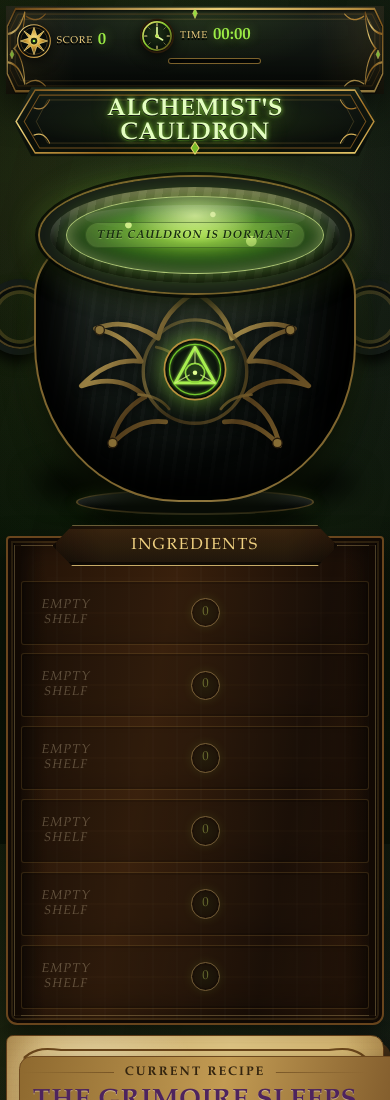
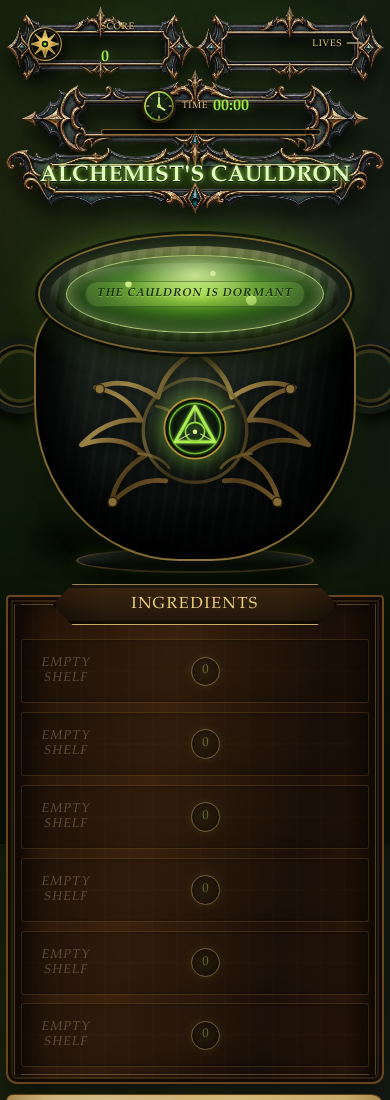
Before and after one commit to Tobi189/alchemists-cauldron, a website built with Vite: page index.html in a window 390 px wide. Shown: the top 1100 px of the page. Built offline with nearby package versions, Linux system fonts and the light colour scheme.

Commit message:
style: redesign game header

```diff
--- a/src/styles/main.scss
+++ b/src/styles/main.scss
@@ -93,56 +93,71 @@ button {
 .game-header__frame {
   position: relative;
   z-index: 1;
-  min-height: 6.4rem;
-  padding: 1rem clamp(1.1rem, 3vw, 3.2rem);
-  background:
-    url('../assets/ui/hud-frame.svg') center / 100% 100% no-repeat,
-    linear-gradient(90deg, rgba($gold, 0.12), transparent 18% 82%, rgba($gold, 0.12)),
-    radial-gradient(ellipse at 50% 0, rgba($magic, 0.1), transparent 55%),
-    linear-gradient(180deg, rgba(#1a211b, 0.98), rgba(#060906, 0.99));
-  box-shadow:
-    inset 0 -1.2rem 2rem rgba(#000, 0.42),
-    0 0.8rem 2.2rem rgba(#000, 0.58);
+  padding-inline: clamp(0.15rem, 0.7vw, 0.75rem);
 }
 
 .game-header__hud {
   display: grid;
-  grid-template-columns: minmax(0, 1fr) auto minmax(0, 1fr);
-  gap: clamp(0.5rem, 2vw, 1.5rem);
+  grid-template-columns: minmax(13rem, 1fr) minmax(18rem, 0.82fr) minmax(13rem, 1fr);
   align-items: center;
+}
+
+.hud__plaque {
+  position: relative;
+  min-width: 0;
+  min-height: clamp(5.6rem, 7vw, 7.5rem);
+  isolation: isolate;
+
+  &::before,
+  &::after {
+    position: absolute;
+    content: '';
+    pointer-events: none;
+  }
+
+  &::before {
+    z-index: -2;
+    inset: 0;
+  }
+
+  &::after {
+    z-index: -1;
+    inset: 19% 10%;
+    border-radius: 50%;
+    box-shadow: 0 0 1.8rem rgba($magic, 0.08);
+  }
 }
 
 .game-header__title-group {
   position: relative;
-  z-index: 2;
-  width: min(76%, 56rem);
+  z-index: 4;
+  width: min(64%, 61rem);
   min-width: 0;
-  padding: clamp(0.55rem, 1.2vw, 0.9rem) clamp(2.5rem, 6vw, 6rem);
-  margin: -0.7rem auto 0;
+  min-height: clamp(4.7rem, 7vw, 7.3rem);
+  padding: clamp(0.75rem, 1.35vw, 1.15rem) clamp(2.2rem, 5vw, 5rem) clamp(1rem, 1.7vw, 1.45rem);
+  margin: clamp(-1.45rem, -1.6vw, -0.85rem) auto 0;
+  display: grid;
+  place-items: center;
   text-align: center;
   background:
-    url('../assets/ui/title-frame.svg') center / 100% 100% no-repeat,
-    radial-gradient(ellipse at 50% 50%, rgba($magic, 0.18), transparent 64%),
-    linear-gradient(180deg, #182119, #070a07);
-  box-shadow:
-    inset 0 0 1.2rem rgba($magic, 0.09),
-    0 0.8rem 1.4rem rgba(#000, 0.62),
-    0 0 1rem rgba($magic, 0.12);
-  clip-path: polygon(5% 0, 95% 0, 100% 50%, 95% 100%, 5% 100%, 0 50%);
+    url('../assets/ui/hud-title-frame.png') center / 100% 100% no-repeat,
+    radial-gradient(ellipse at 50% 45%, rgba($magic, 0.11), transparent 62%);
+  filter: drop-shadow(0 0.8rem 0.7rem rgba(#000, 0.7));
 }
 
 .game-header__title {
   margin: 0;
   color: #e4ffc0;
-  font-size: clamp(1.7rem, 4vw, 3.45rem);
+  font-size: clamp(1.4rem, 2.7vw, 3.1rem);
   font-weight: 600;
   line-height: 1;
-  letter-spacing: 0.045em;
+  letter-spacing: 0.055em;
   text-transform: uppercase;
+  white-space: nowrap;
   text-shadow:
     0 1px #111,
-    0 0 0.32rem rgba($magic, 0.95),
-    0 0 1.3rem rgba($magic, 0.48),
+    0 0 0.3rem rgba($magic, 0.9),
+    0 0 1.4rem rgba($magic, 0.5),
     0 2px #19320d;
 }
 
@@ -177,14 +192,33 @@ button {
 }
 
 .hud__score {
+  z-index: 1;
+  min-height: clamp(5.6rem, 7vw, 7.5rem);
+  padding: clamp(0.9rem, 1.4vw, 1.35rem) clamp(2rem, 4.2vw, 4.5rem) clamp(0.9rem, 1.4vw, 1.35rem)
+    clamp(2.1rem, 4vw, 4rem);
   justify-self: start;
+  width: 100%;
+  filter: drop-shadow(0 0.65rem 0.55rem rgba(#000, 0.72));
+
+  &::before {
+    background: url('../assets/ui/hud-side-frame.png') center / 100% 100% no-repeat;
+  }
 }
 
 .hud__timer {
+  z-index: 3;
   display: grid;
   gap: 0.3rem;
+  align-content: center;
   justify-self: center;
-  min-width: clamp(9rem, 17vw, 15rem);
+  width: calc(100% + clamp(2rem, 4vw, 4.5rem));
+  min-width: 18rem;
+  padding: clamp(0.85rem, 1.25vw, 1.25rem) clamp(3.2rem, 5vw, 5rem);
+  filter: drop-shadow(0 0.75rem 0.6rem rgba(#000, 0.78));
+
+  &::before {
+    background: url('../assets/ui/hud-timer-frame.png') center / 100% 100% no-repeat;
+  }
 
   .hud__item {
     justify-content: center;
@@ -235,19 +269,41 @@ button {
 }
 
 .hud__lives {
-  min-width: clamp(4.5rem, 12vw, 11rem);
+  z-index: 1;
+  display: grid;
+  align-content: center;
+  width: 100%;
+  min-width: 0;
+  min-height: clamp(5.6rem, 7vw, 7.5rem);
+  padding: clamp(0.9rem, 1.4vw, 1.35rem) clamp(2.1rem, 4vw, 4rem) clamp(0.9rem, 1.4vw, 1.35rem)
+    clamp(2rem, 4.2vw, 4.5rem);
   justify-self: end;
   text-align: right;
+  filter: drop-shadow(0 0.65rem 0.55rem rgba(#000, 0.72));
+
+  &::before {
+    background: url('../assets/ui/hud-side-frame.png') center / 100% 100% no-repeat;
+    transform: scaleX(-1);
+  }
 }
 
 .hud__lives--empty {
-  min-height: 1px;
+  grid-template-columns: auto auto;
+  gap: clamp(0.3rem, 0.8vw, 0.65rem);
+  align-items: center;
+  justify-content: end;
+  min-height: clamp(5.6rem, 7vw, 7.5rem);
+}
+
+.hud__value--dormant {
+  color: $muted-ink;
+  text-shadow: 0 0 0.5rem rgba($gold, 0.25);
 }
 
 .hud__hearts {
   display: flex;
   gap: clamp(0.15rem, 0.6vw, 0.45rem);
-  justify-content: flex-end;
+  justify-content: center;
 }
 
 .hud__heart {
@@ -1845,6 +1901,38 @@ button {
 }
 
 @media (max-width: 760px) {
+  .game-header__frame {
+    padding-inline: 0;
+  }
+
+  .game-header__hud {
+    grid-template-areas:
+      'score lives'
+      'timer timer';
+    grid-template-columns: repeat(2, minmax(0, 1fr));
+    row-gap: 0;
+  }
+
+  .hud__score {
+    grid-area: score;
+  }
+
+  .hud__timer {
+    grid-area: timer;
+    width: min(88%, 32rem);
+    min-width: 17rem;
+    margin-top: -0.8rem;
+  }
+
+  .hud__lives {
+    grid-area: lives;
+  }
+
+  .game-header__title-group {
+    width: min(96%, 39rem);
+    margin-top: -0.95rem;
+  }
+
   .game-board {
     grid-template-columns: minmax(0, 1fr);
   }
@@ -1919,22 +2007,22 @@ button {
   }
 
   .game-header__frame {
-    min-height: 5.5rem;
-    padding: 0.75rem 0.65rem;
+    padding: 0;
   }
 
   .game-header__hud {
-    gap: 0.25rem;
+    column-gap: 0;
   }
 
   .game-header__title-group {
-    width: 96%;
-    padding: 0.65rem 1.6rem;
-    margin-top: -0.4rem;
+    width: 100%;
+    min-height: 4.5rem;
+    padding: 0.65rem 2.15rem 0.95rem;
+    margin-top: -0.8rem;
   }
 
   .game-header__title {
-    font-size: clamp(1.25rem, 6.2vw, 1.7rem);
+    font-size: clamp(1.18rem, 5.8vw, 1.62rem);
     letter-spacing: 0.02em;
   }
 
@@ -1961,23 +2049,51 @@ button {
   }
 
   .hud__label {
-    font-size: 0.62rem;
+    font-size: 0.58rem;
   }
 
   .hud__value {
-    font-size: 1.05rem;
+    font-size: 1rem;
   }
 
   .hud__timer {
-    min-width: 8.2rem;
+    width: 92%;
+    min-width: 0;
+    min-height: 5.4rem;
+    padding: 0.7rem 3rem 0.85rem;
   }
 
   .hud__timer-progress {
-    width: calc(100% - 2.4rem);
+    width: calc(100% - 2rem);
+  }
+
+  .hud__score,
+  .hud__lives,
+  .hud__lives--empty {
+    min-height: 4.8rem;
+  }
+
+  .hud__score {
+    grid-template-columns: auto minmax(0, auto);
+    gap: 0.2rem 0.35rem;
+    padding: 0.7rem 1.75rem 0.7rem 1.35rem;
+
+    .hud__icon {
+      grid-row: 1 / 3;
+    }
+
+    .hud__label,
+    .hud__value {
+      line-height: 1;
+    }
   }
 
   .hud__lives {
-    min-width: 3.5rem;
+    padding: 0.7rem 1.35rem 0.7rem 1.75rem;
+  }
+
+  .hud__heart {
+    width: 1.35rem;
   }
 
   .game-board {
--- a/src/ui/app.ts
+++ b/src/ui/app.ts
@@ -83,7 +83,7 @@ const createTimerHud = (state: GameState): HTMLElement => {
   const rules = getDifficultySettings(state.difficulty);
   const progressPercentage = (state.timeLeft / rules.startingTimeSeconds) * 100;
 
-  timer.className = 'hud__timer';
+  timer.className = 'hud__plaque hud__timer';
   progress.className = 'hud__timer-progress';
   fill.className = 'hud__timer-fill';
   progress.setAttribute('role', 'progressbar');
@@ -113,27 +113,32 @@ const createHeader = (state: GameState): HTMLElement => {
   const time = createTimerHud(state);
 
   const lives = document.createElement('div');
+  const livesLabel = document.createElement('span');
 
   header.className = 'game-header';
   frame.className = 'game-header__frame';
   hud.className = 'game-header__hud';
-  score.classList.add('hud__score');
+  score.classList.add('hud__plaque', 'hud__score');
   titleGroup.className = 'game-header__title-group';
   title.className = 'game-header__title';
   title.textContent = "Alchemist's Cauldron";
+  livesLabel.textContent = 'Lives';
   titleGroup.append(title);
 
   if (state.status === 'menu') {
-    lives.className = 'hud__lives hud__lives--empty';
-    lives.setAttribute('aria-hidden', 'true');
+    const dormantValue = document.createElement('strong');
+
+    lives.className = 'hud__plaque hud__lives hud__lives--empty';
+    livesLabel.className = 'hud__label';
+    dormantValue.className = 'hud__value hud__value--dormant';
+    dormantValue.textContent = '—';
+    lives.append(livesLabel, dormantValue);
   } else {
-    const livesLabel = document.createElement('span');
     const hearts = document.createElement('span');
 
-    lives.className = 'hud__lives';
+    lives.className = 'hud__plaque hud__lives';
     livesLabel.className = 'visually-hidden';
     hearts.className = 'hud__hearts';
-    livesLabel.textContent = 'Lives';
     hearts.setAttribute('aria-label', `${state.lives} lives remaining`);
 
     for (let life = 0; life < state.lives; life += 1) {
```
Also changed, not shown: src/assets/ui/hud-side-frame.png (added), src/assets/ui/hud-timer-frame.png (added), src/assets/ui/hud-title-frame.png (added).
